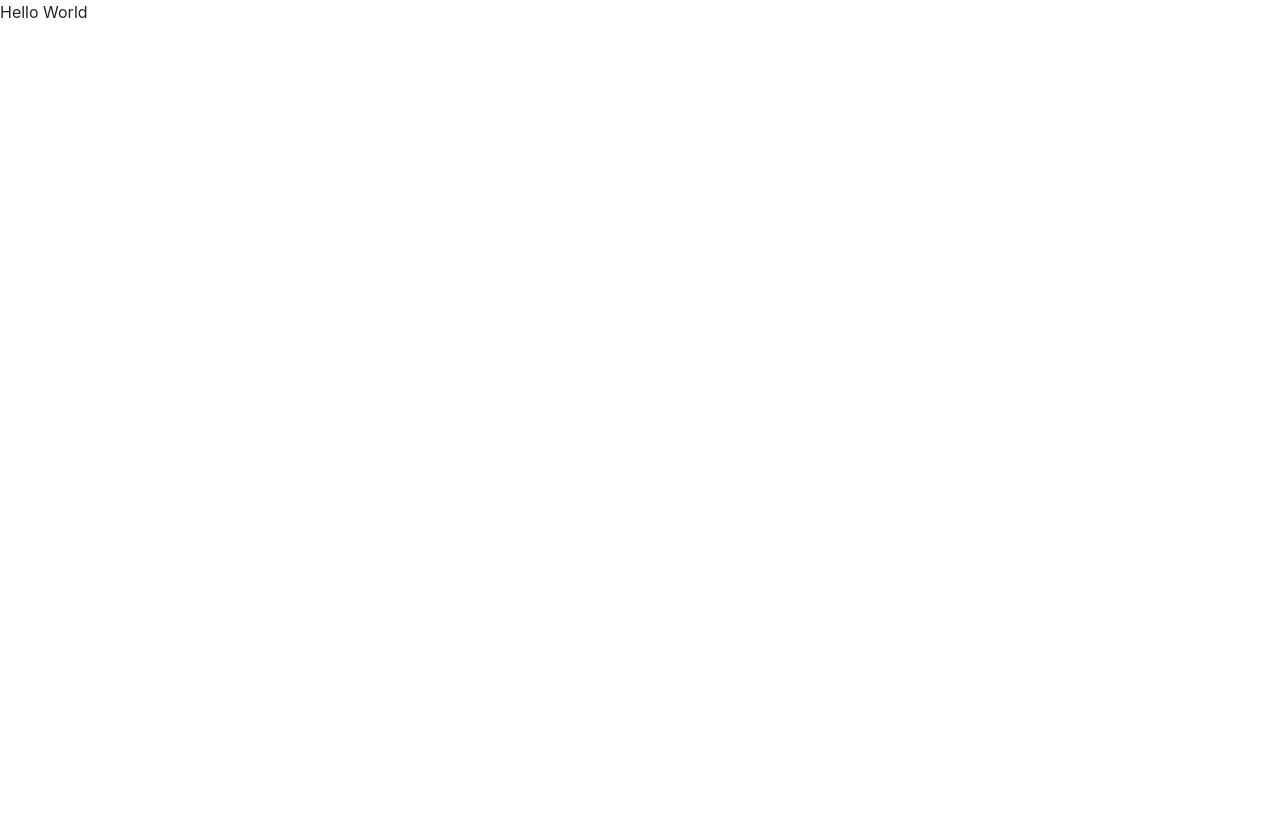
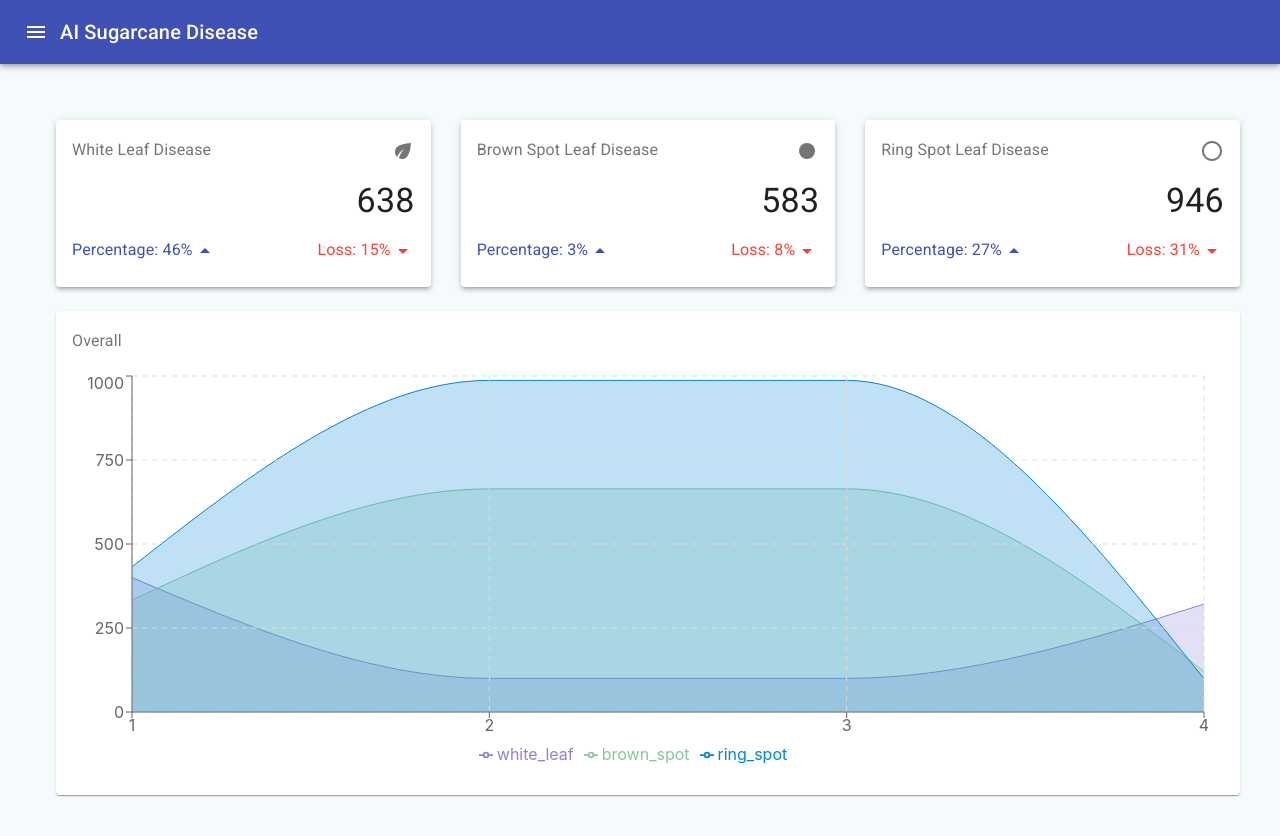
Before and after one commit to jiragrid/AI-Drone-Tracking-CE19, a Next.js app in the folder mobile-app/: page / in a window 1280 px wide. Shown: the top 836 px of the page. Before the commit the page ends 800 px from the top, so only its background shows below. Built offline with nearby package versions, Linux system fonts and the light colour scheme.

Commit message:
mockup dashboard

```diff
--- /dev/null
+++ b/mobile-app/component/AppBar.js
@@ -0,0 +1,34 @@
+import React from 'react';
+import PropTypes from 'prop-types'
+import {
+  AppBar,
+  Toolbar,
+  IconButton,
+  Typography,
+} from '@material-ui/core';
+import MenuIcon from '@material-ui/icons/Menu';
+
+function AppBarComponent({
+  onToggleLeftNav = () => { },
+}) {
+  return (
+    <AppBar position="static">
+      <Toolbar>
+        <IconButton edge="start" onClick={onToggleLeftNav} color="inherit">
+          <MenuIcon />
+        </IconButton>
+        <Typography variant="h6">AI Sugarcane Disease</Typography>
+      </Toolbar>
+    </AppBar>
+  );
+};
+
+AppBarComponent.propTypes = {
+  onToggleLeftNav: PropTypes.func,
+};
+
+AppBarComponent.defaultProps = {
+  onToggleLeftNav: () => { },
+};
+
+export default AppBarComponent;
--- /dev/null
+++ b/mobile-app/component/Card.js
@@ -0,0 +1,57 @@
+import React from 'react';
+import PropTypes from 'prop-types';
+import {
+  Card,
+  CardContent,
+  Typography
+} from '@material-ui/core';
+import ArrowUpIcon from '@material-ui/icons/ArrowDropUp';
+import ArrowDownIcon from '@material-ui/icons/ArrowDropDown';
+
+function CardInfo({
+  title = '',
+  icon,
+  total = 1234,
+  percentUp = 5,
+  percentDown = 10
+}) {
+  return (
+    <Card elevation={3}>
+      <CardContent>
+        <Typography className="d-flex justify-content-between" variant="subtitle1" color="textSecondary" gutterBottom>
+          <span>{title}</span>
+          <span>{icon}</span>
+        </Typography>
+        <Typography className="mt-3 text-right" variant="h4">{total.toString()}</Typography>
+        <div className="d-flex justify-content-between">
+          <Typography className="mt-3" color="primary">
+            Percentage: {percentUp}%
+            <ArrowUpIcon />
+          </Typography>
+          <Typography className="mt-3" color="error">
+            Loss: {percentDown}%
+            <ArrowDownIcon />
+          </Typography>
+        </div>
+      </CardContent>
+    </Card>
+  );
+};
+
+CardInfo.propTypes = {
+  title: PropTypes.string,
+  icon: PropTypes.node,
+  total: PropTypes.number,
+  percentUp: PropTypes.number,
+  percentDown: PropTypes.number
+};
+
+CardInfo.defaultProps = {
+  title: '',
+  icon: null,
+  total: 1234,
+  percentDown: 10,
+  percentUp: 5,
+};
+
+export default CardInfo;
--- /dev/null
+++ b/mobile-app/component/LeftNavbar.js
@@ -0,0 +1,63 @@
+import React from 'react';
+import PropTypes from 'prop-types'
+import {
+  Drawer,
+  List,
+  ListItem,
+  Divider,
+} from '@material-ui/core';
+import DevIcon from '@material-ui/icons/DeveloperBoardSharp';
+import BarChartIcon from '@material-ui/icons/BarChartSharp';
+import LibIcon from '@material-ui/icons/ComputerRounded';
+import CopyrightIcon from '@material-ui/icons/CopyrightRounded';
+
+function LeftNavbar({
+  isOpen = false,
+  onClose = () => { },
+}) {
+  const RenderListItems = () => {
+    return (
+      <List className="list-left-nav">
+        <ListItem>
+          <DevIcon className="mr-3" />
+          AI Sugarcane Disease
+        </ListItem>
+        <Divider />
+        <ListItem className="active">
+          <BarChartIcon className="mr-3" />
+          Dashboard
+        </ListItem>
+        <ListItem>
+          <LibIcon className="mr-3" />
+          Analysis
+        </ListItem>
+        <ListItem>
+          <CopyrightIcon className="mr-3"/>
+          Power by CE-19
+        </ListItem>
+      </List>
+    );
+  };
+
+  return (
+    <Drawer
+      anchor="left"
+      open={Boolean(isOpen)}
+      onClose={onClose}
+    >
+      {RenderListItems()}
+    </Drawer>
+  );
+};
+
+LeftNavbar.propTypes = {
+  isOpen: PropTypes.bool.isRequired,
+  onClose: PropTypes.func.isRequired,
+}
+
+LeftNavbar.defaultProps = {
+  isOpen: false,
+  onClose: () => { },
+}
+
+export default LeftNavbar;
--- /dev/null
+++ b/mobile-app/component/OverallChart.js
@@ -0,0 +1,41 @@
+import React from 'react';
+import {
+  LineChart,
+  Line,
+  CartesianGrid,
+  XAxis,
+  YAxis,
+  Tooltip,
+  ResponsiveContainer,
+  Legend,
+  AreaChart,
+  Area,
+} from 'recharts';
+const data = [
+  { time: 1, white_leaf: 400, brown_spot: 333, ring_spot: 432 },
+  { time: 2, white_leaf: 100, brown_spot: 664, ring_spot: 987 },
+  { time: 3, white_leaf: 100, brown_spot: 664, ring_spot: 987 },
+  { time: 4, white_leaf: 321, brown_spot: 121, ring_spot: 99 }
+];
+
+function renderLineChart() {
+  return (
+    <ResponsiveContainer width="100%" height={400}>
+      <AreaChart
+        data={data}
+        margin={{ top: 5, right: 20, bottom: 5, left: 0 }}
+      >
+        <Tooltip />
+        <Area type="monotone" dataKey="white_leaf" stroke="#8884d8" fillOpacity={0.25} fill="#8884d8" />
+        <Area type="monotone" dataKey="brown_spot" stroke="#82ca9d" fillOpacity={0.25} fill="#82ca9d" />
+        <Area type="monotone" dataKey="ring_spot" stroke="#0184d8" fillOpacity={0.25} fill="#0184d8" />
+        <CartesianGrid stroke="#ddd" strokeDasharray="5 5" />
+        <XAxis dataKey="time" />
+        <YAxis />
+        <Legend />
+      </AreaChart>
+    </ResponsiveContainer>
+  );
+};
+
+export default renderLineChart;
--- a/mobile-app/containers/AppContainer.js
+++ b/mobile-app/containers/AppContainer.js
@@ -1,17 +1,31 @@
-import React from 'react';
+import React, { useState } from 'react';
+import PropTypes from 'prop-types';
 import Head from 'next/head';
-import PropTypes from 'prop-types';
+import {
+  Paper,
+} from '@material-ui/core';
+import LeftNavbar from '../component/LeftNavbar';
+import AppBar from '../component/AppBar';
 
 function AppContainer({ children }) {
+  const [isOpenLeftNav, setIsOpenLeftNav] = useState(false);
+
+  const toggleLeftNav = () => setIsOpenLeftNav(!isOpenLeftNav);
+
   return (
-    <div>
+    <div className="w-100">
       <Head>
-        <title>AI Sugarcane Disease</title>
+        <title>AI Sugarcane Disease Analysis</title>
+        <link rel="shortcut icon" href="/images/logo.png" />
         <meta name="viewport" content="width=device-width, initial-scale=1.0" />
         <link rel="stylesheet" href="https://fonts.googleapis.com/icon?family=Material+Icons" />
         <link rel="stylesheet" href="https://fonts.googleapis.com/css?family=Roboto:300,400,500,700&display=swap" />
       </Head>
-      <main>{children}</main>
+      <AppBar onToggleLeftNav={toggleLeftNav} />
+      <LeftNavbar isOpen={isOpenLeftNav} onClose={toggleLeftNav} />
+      <main className="m-5">
+        {children}
+      </main>
     </div>
   )
 }
--- a/mobile-app/package.json
+++ b/mobile-app/package.json
@@ -20,6 +20,7 @@
     "node-sass": "^5.0.0",
     "react": "^17.0.1",
     "react-bootstrap": "^1.5.2",
-    "react-dom": "^17.0.1"
+    "react-dom": "^17.0.1",
+    "recharts": "^2.0.8"
   }
 }
--- a/mobile-app/pages/index.js
+++ b/mobile-app/pages/index.js
@@ -1,10 +1,60 @@
 import React from 'react';
+import {
+  Card,
+  CardContent,
+  Typography,
+} from '@material-ui/core';
 import AppContainer from '../containers/AppContainer';
+import EcoIcon from '@material-ui/icons/Eco';
+import DotIcon from '@material-ui/icons/FiberManualRecord';
+import CircleIcon from '@material-ui/icons/RadioButtonUnchecked';
+import CardInfo from '../component/Card';
+import OverallChart from '../component/OverallChart';
 
 export default function Page() {
+  const random = (max = 0, min = 0) => {
+    return Math.floor(Math.random() * Math.floor(max) + min);
+  };
+
   return (
     <AppContainer>
-      Hello World
+      <div className="row">
+        <div className="col-md-4">
+          <CardInfo
+            title="White Leaf Disease"
+            total={random(999)}
+            percentUp={random(50)}
+            percentDown={random(50)}
+            icon={<EcoIcon />}
+          />
+        </div>
+        <div className="col-md-4">
+          <CardInfo
+            title="Brown Spot Leaf Disease"
+            total={random(999)}
+            percentUp={random(50)}
+            percentDown={random(50)}
+            icon={<DotIcon />}
+          />
+        </div>
+        <div className="col-md-4">
+          <CardInfo
+            title="Ring Spot Leaf Disease"
+            total={random(999)}
+            percentUp={random(50)}
+            percentDown={random(50)}
+            icon={<CircleIcon />}
+          />
+        </div>
+      </div>
+      <div className="mt-3">
+        <Card>
+          <CardContent>
+            <Typography className="mb-3" variant="subtitle1" color="textSecondary">Overall</Typography>
+            <OverallChart />
+          </CardContent>
+        </Card>
+      </div>
     </AppContainer>
   )
 };
--- a/mobile-app/style/index.scss
+++ b/mobile-app/style/index.scss
@@ -1,5 +1,61 @@
-$theme-colors: (
-    // set color bootstrap
-);
+$theme-colors: (/* set color bootstrap */);
 
-@import '~bootstrap/scss/bootstrap';
+@import "~bootstrap/scss/bootstrap";
+
+$secondary: #F5FAFD;
+$primary: #396BF1;
+
+body {
+    font-size: 16px;
+    cursor: default;
+    background-color: $secondary;
+}
+
+.list-left-nav {
+    width: 250px;
+    margin: 0.25rem !important;
+
+    .active {
+        font-weight: 600;
+        border-left: 5px solid $primary;
+        background-color: $secondary;
+        color: $primary;
+    }
+
+    li {
+        padding: 0.75em !important;
+        transition: all 0.5s ease-in-out;
+
+        svg {
+            font-size: 2em;
+        }
+
+        &:first-child {
+            font-size: 20px;
+            color: $primary;
+            font-weight: 800;
+
+            svg {
+                font-size: 3.25em;
+            }
+        }
+
+        &:last-child {
+            font-weight: 800;
+            position: fixed;
+            bottom: 0;
+            color: $primary;
+        }
+
+        &:not(:first-child):not(:last-child):hover {
+            cursor: pointer;
+            transform: scale(1.1);
+            background-color: whitesmoke;
+        }
+    }
+}
+
+.MuiCard-root {
+    width: 100%;
+    margin: 0.5em;
+}
```
Also changed, not shown: mobile-app/public/images/logo.png (added).
